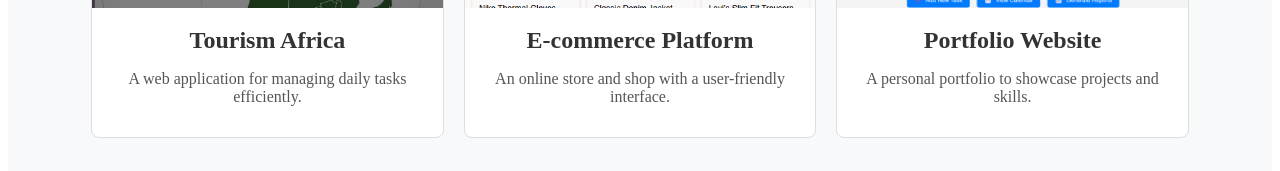
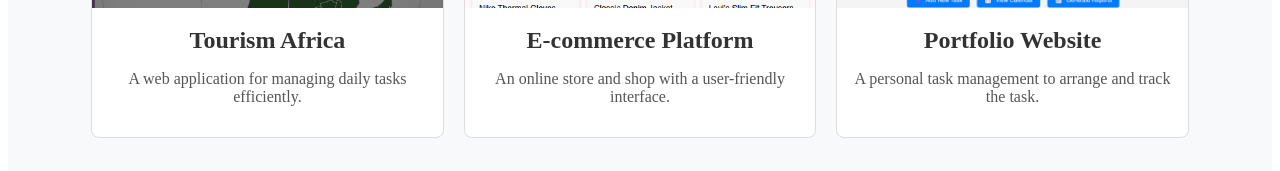
Before and after one commit to siyamregn777/portfolio, a Next.js app: page /portfolio in a window 1280 px wide. Shown: the part 356-527 px from the top of the page. Built offline with nearby package versions, Linux system fonts and the light colour scheme.

Commit message:
update portfolio project description and remove commented-out chatbot entry

```diff
--- a/src/app/portfolio/page.tsx
+++ b/src/app/portfolio/page.tsx
@@ -29,17 +29,11 @@ export default function Portfolio() {
     {
       id: 3,
       title: "Portfolio Website",
-      description: "A personal portfolio to showcase projects and skills.",
+      description: "A personal task management to arrange and track the task.",
       image: image3,
       link: "https://taskmanage-ecru.vercel.app/"
     },
-    // {
-    //   id: 4,
-    //   title: "Ecommerce Chatbot",
-    //   description: "Find answers for your questions on ecommerce shop.",
-    //   image: image4,
-    //   link: "https://ecommercechatbot.vercel.app/"
-    // }
+
   ];
 
   return (
```
